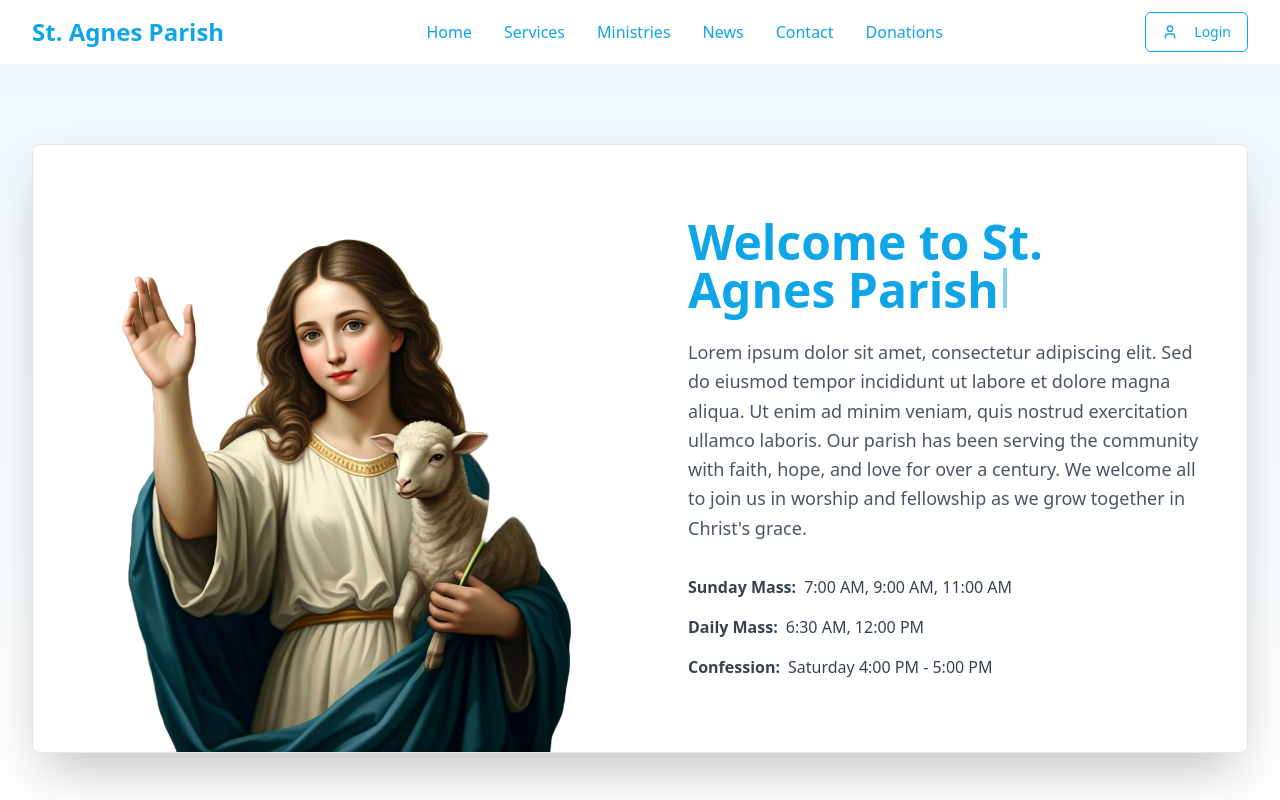
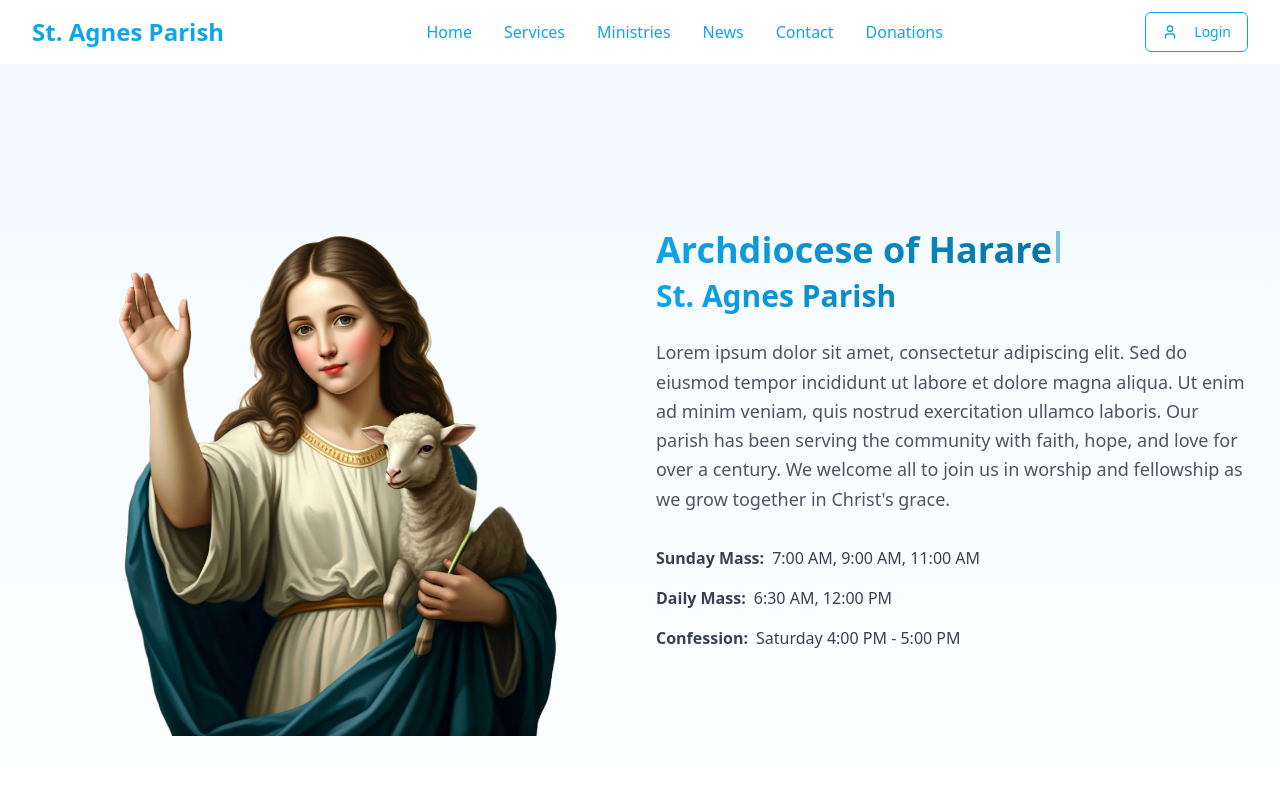
Before and after one commit to nashe01/agnes-parish-website, a React (Vite) app: page / in a window 1280 px wide. Shown: the top 800 px of the page. Built offline with nearby package versions, Linux system fonts and the light colour scheme.

Commit message:
Refactor hero section text
Reduce text size, remove container, and update text content and styling in the hero section.

```diff
--- a/src/components/HeroSection.tsx
+++ b/src/components/HeroSection.tsx
@@ -1,10 +1,9 @@
 
 import { useEffect, useState } from 'react';
-import { Card } from '@/components/ui/card';
 
 const HeroSection = () => {
   const [displayText, setDisplayText] = useState('');
-  const welcomeText = 'Welcome to St. Agnes Parish';
+  const welcomeText = 'Archdiocese of Harare';
   const [currentIndex, setCurrentIndex] = useState(0);
 
   useEffect(() => {
@@ -21,23 +20,25 @@ const HeroSection = () => {
   return (
     <section id="home" className="pt-16 min-h-screen flex items-center justify-center bg-gradient-to-b from-skyblue-50 to-white">
       <div className="max-w-7xl mx-auto px-4 sm:px-6 lg:px-8 py-20">
-        <Card className="overflow-hidden shadow-2xl">
-          <div className="grid lg:grid-cols-2 gap-0">
+        <div className="grid lg:grid-cols-2 gap-8 items-center">
           {/* Image */}
           <div className="relative h-96 lg:h-auto">
             <img
               src="/lovable-uploads/e63e83b4-2497-47f5-8891-0a8482f5ef91.png"
               alt="St. Agnes with Lamb"
-                className="w-full h-full object-cover"
+              className="w-full h-full object-cover rounded-lg"
             />
           </div>
 
           {/* Content */}
-            <div className="p-8 lg:p-12 flex flex-col justify-center">
-              <h1 className="text-4xl lg:text-5xl font-bold text-secondary mb-6">
+          <div className="flex flex-col justify-center">
+            <h1 className="text-3xl lg:text-4xl font-bold bg-gradient-to-r from-sky-500 to-sky-800 bg-clip-text text-transparent mb-2">
               {displayText}
-                <span className="inline-block w-1 h-10 bg-secondary ml-1 animate-pulse"></span>
+              <span className="inline-block w-1 h-8 bg-sky-600 ml-1 animate-pulse"></span>
             </h1>
+            <h2 className="text-2xl lg:text-3xl font-bold bg-gradient-to-r from-sky-500 to-sky-800 bg-clip-text text-transparent mb-6">
+              St. Agnes Parish
+            </h2>
             <p className="text-lg text-gray-600 mb-8 leading-relaxed animate-fade-in" style={{ animationDelay: '0.2s' }}>
               Lorem ipsum dolor sit amet, consectetur adipiscing elit. Sed do eiusmod tempor incididunt ut labore et dolore magna aliqua.
               Ut enim ad minim veniam, quis nostrud exercitation ullamco laboris. Our parish has been serving the community with faith,
@@ -59,7 +60,6 @@ const HeroSection = () => {
             </div>
           </div>
         </div>
-        </Card>
       </div>
     </section>
   );
```
Lines whose indentation alone changed are shown as unchanged.
